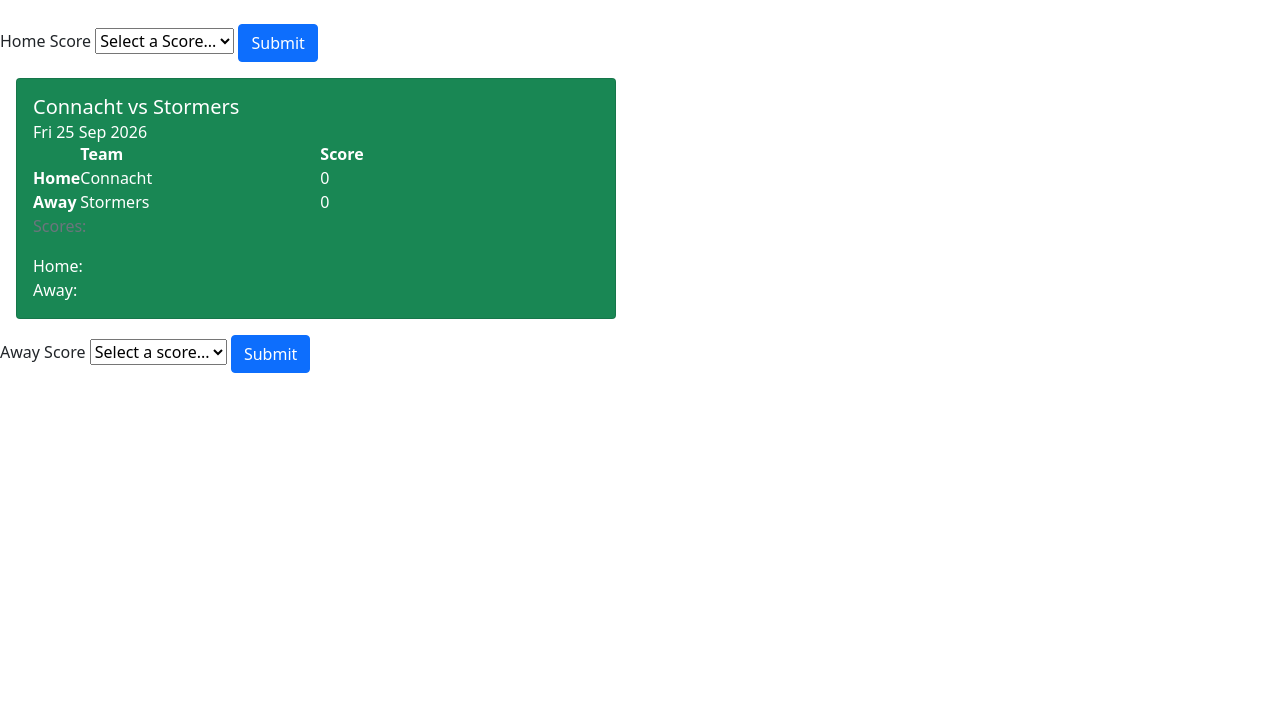
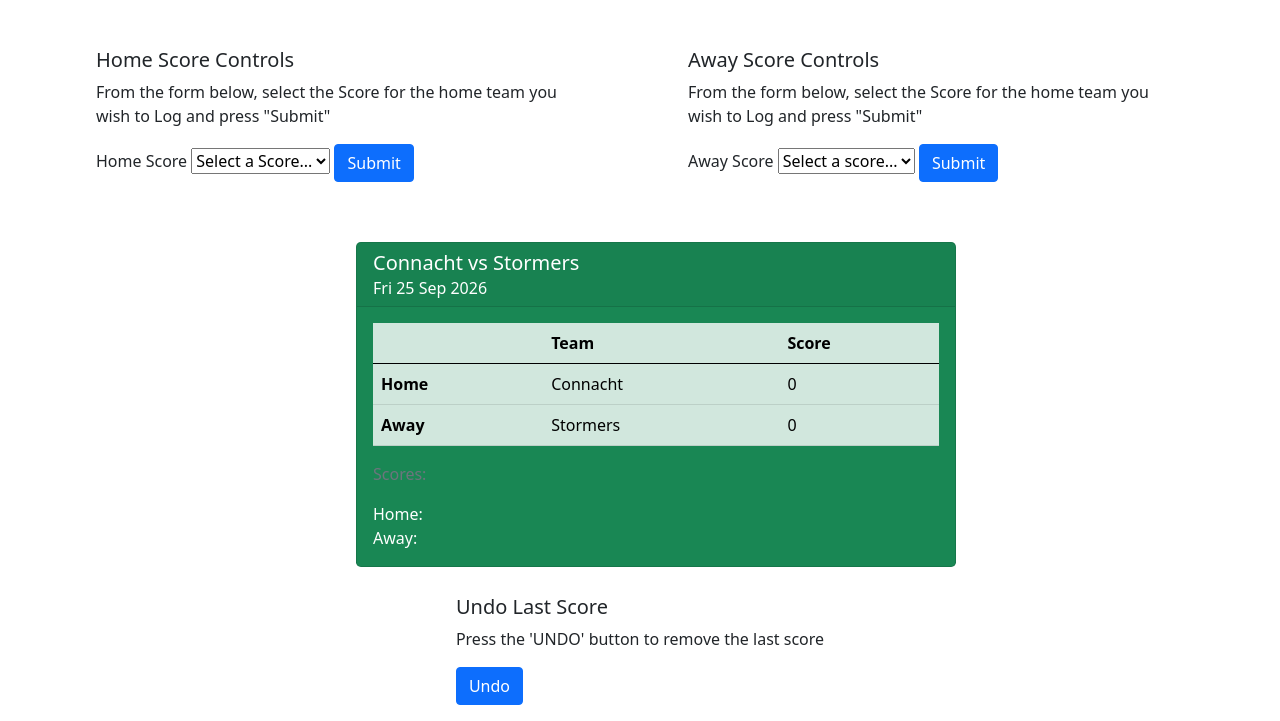
Before and after one commit to deadlyBuzz/UCD-Fullstack-Mod2-Assessment, a Flask app: page /matches/1 in a window 1280 px wide. Shown: the part 119-840 px from the top of the page. Before the commit the page ends 492 px from the top, so only its background shows below. Run offline with Flask 3, Linux system fonts and the light colour scheme.

Commit message:
Undo button has been added and is working

```diff
--- a/app.py
+++ b/app.py
@@ -474,29 +474,37 @@ def showMatch(matchID):
         debugPrint(debug, homescore)
         awayscore = request.form.get("awayscore", "")
         debugPrint(debug, awayscore)
-        match homescore:
-            case "ht":
-                league.matches[matchID].updateScore(Score("T", 5, datetime.now(), "home"))
-            case "hc":
-                league.matches[matchID].updateScore(Score("C", 2, datetime.now(), "home"))
-            case "hp":
-                league.matches[matchID].updateScore(Score("P", 3, datetime.now(), "home"))
-            case "hg":
-                league.matches[matchID].updateScore(Score("G", 3, datetime.now(), "home"))
-            case "hpt":
-                league.matches[matchID].updateScore(Score("PT", 7, datetime.now(), "home"))
+        homeButtonVal = request.form.get("homeButton")
+        awayButtonVal = request.form.get("awayButton")
+        undoButtonVal = request.form.get("undoButton")
+        if (homeButtonVal is not None):
+            match homescore:
+                case "ht":
+                    league.matches[matchID].updateScore(Score("T", 5, datetime.now(), "home"))
+                case "hc":
+                    league.matches[matchID].updateScore(Score("C", 2, datetime.now(), "home"))
+                case "hp":
+                    league.matches[matchID].updateScore(Score("P", 3, datetime.now(), "home"))
+                case "hg":
+                    league.matches[matchID].updateScore(Score("G", 3, datetime.now(), "home"))
+                case "hpt":
+                    league.matches[matchID].updateScore(Score("PT", 7, datetime.now(), "home"))
 
-        match awayscore:
-            case "at":
-                league.matches[matchID].updateScore(Score("T", 5, datetime.now(), "away"))
-            case "ac":
-                league.matches[matchID].updateScore(Score("C", 2, datetime.now(), "away"))
-            case "ap":
-                league.matches[matchID].updateScore(Score("P", 3, datetime.now(), "away"))
-            case "ag":
-                league.matches[matchID].updateScore(Score("G", 3, datetime.now(), "away"))
-            case "apt":
-                league.matches[matchID].updateScore(Score("PT", 7, datetime.now(), "away"))
+        if (awayButtonVal is not None):
+            match awayscore:
+                case "at":
+                    league.matches[matchID].updateScore(Score("T", 5, datetime.now(), "away"))
+                case "ac":
+                    league.matches[matchID].updateScore(Score("C", 2, datetime.now(), "away"))
+                case "ap":
+                    league.matches[matchID].updateScore(Score("P", 3, datetime.now(), "away"))
+                case "ag":
+                    league.matches[matchID].updateScore(Score("G", 3, datetime.now(), "away"))
+                case "apt":
+                    league.matches[matchID].updateScore(Score("PT", 7, datetime.now(), "away"))
+
+        if (undoButtonVal is not None):
+            league.matches[matchID].undoScore()
 
     displayMatch = league.matches[matchID].getMatchDetails(today)
     return render_template("match.html", match=displayMatch)
--- a/templates/match.html
+++ b/templates/match.html
@@ -3,7 +3,16 @@
                     'in-progress':"bg-warning",
                     'full-time':"bg-success"} -%}
 
+{%- set tableDict = {'scheduled':"table-secondary",
+                    'in-progress':"table-warning",
+                    'full-time':"table-success"} -%}
+
 {% block content %}
+<section class="m-5">
+    <div class="d-flex justify-content-center align-items-center">
+        <div class="mx-5">
+            <h5>Home Score Controls</h5>
+            <p>From the form below, select the Score for the home team you wish to Log and press "Submit"</p>
             <form method="POST">
                 <label for="homescore">Home Score</label>
                 <select name="homescore" id="homescore">
@@ -14,18 +23,41 @@
                     <option value="hg">Drop Goal</option>
                     <option value="hpt">Penalty Try</option>
                 </select>
-        <button type="submit" class="btn btn-primary">Submit</button>
+                <button type="submit" name="homeButton" class="btn btn-primary">Submit</button>
             </form>
-    <div class="card matchcard text-white {{ myDict[match.status] }} m-3 rounded">
-            <div class="card-body">
+        </div>
+        <div class="mx-5">
+            <h5>Away Score Controls</h5>
+            <p>From the form below, select the Score for the home team you wish to Log and press "Submit"</p>
+            <form method="POST">
+                <label for="awayscore">Away Score</label>
+                <select name="awayscore" id="awayscore">
+                    <option value="">Select a score...</option>
+                    <option value="at">Try</option>
+                    <option value="ac">Conversion</option>
+                    <option value="ap">Penalty</option>
+                    <option value="ag">Drop Goal</option>
+                    <option value="apt">Penalty Try</option>
+                </select>
+                <button type="submit" name="awayButton" class="btn btn-primary">Submit</button>
+            </form>
+        </div>
+    </div>
+</section>
+<section class="mx-5">
+    <div class="d-flex container-fluid flex-column align-items-center justify-content-center m-3 py-2">
+        <div class="card matchcard text-white {{ myDict[match.status] }} m-1 rounded-3 w-100">
+            <div class="card-header">
                 <h5 class="card-title">{{ match.game }}</h5>
                 <h6 class="card-subtitle">{{ match.date}}</h6>
+            </div>
+            <div class="card-body">
                 <div class="card-text">
-                    <table>
+                    <table class="table {{ tableDict[match.status] }}">
                         <thead>
                             <tr>
                                 <th scope="col"></th>
-                                <th scope="col" style="min-width:15rem">Team</th>
+                                <th scope="col">Team</th>
                                 <th scope="col">Score</th>
                             </tr>
                         </thead>
@@ -62,16 +94,16 @@
                 </div>
             </div>
         </div>
+    </div>
+</section>
+<section class="mx-5">
+    <div class="d-flex justify-content-center align-items-center m-3">
         <form method="POST">
-        <label for="awayscore">Away Score</label>
-        <select name="awayscore" id="awayscore">
-            <option value="">Select a score...</option>
-            <option value="at">Try</option>
-            <option value="ac">Conversion</option>
-            <option value="ap">Penalty</option>
-            <option value="ag">Drop Goal</option>
-            <option value="apt">Penalty Try</option>
-        </select>
-        <button type="submit" class="btn btn-primary">Submit</button>
+            <h5>Undo Last Score</h5>
+            <p>Press the 'UNDO' button to remove the last score</p>
+            <button type="submit" name="undoButton" class="btn btn-primary">Undo</button>
         </form>
+    </div>
+</section>
+
 {% endblock %}
```
Lines whose indentation alone changed are shown as unchanged.
